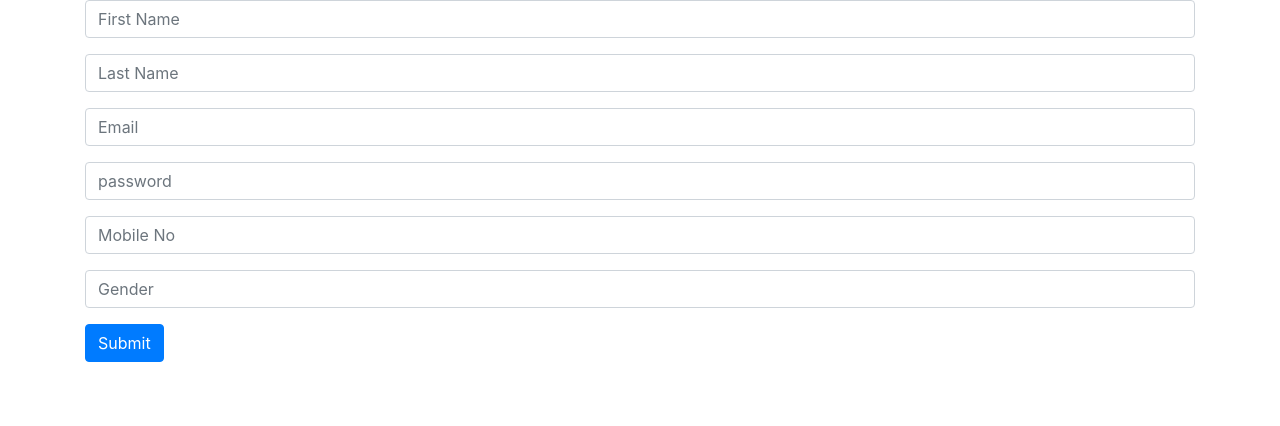
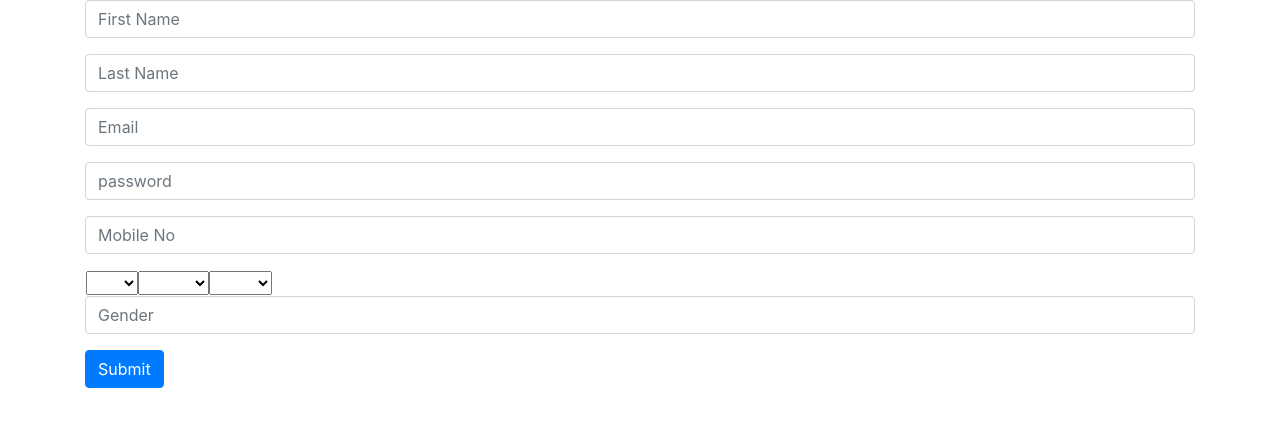
Before and after one commit to parthsapra/angular-yahoo, an Angular app: page / in a window 1280 px wide. Shown: the top 426 px of the page. Built offline with nearby package versions, Linux system fonts and the light colour scheme.

Commit message:
3 files modified

```diff
--- a/src/app/app.component.html
+++ b/src/app/app.component.html
@@ -1,7 +1,7 @@
 <div class="container">
 <form>
   <div class="form-group">
-    <input type="text" class="form-control" [(ngModel)]="user.firstName" [ngModelOptions]="{standalone: true}" placeholder="First Name">
+    <input type="text" required class="form-control" [(ngModel)]="user.firstName" [ngModelOptions]="{standalone: true}" placeholder="First Name" #firstNameControl="ngModel" >
   </div>
   <div class="form-group">
     <input type="text" class="form-control" [(ngModel)]="user.lastName" [ngModelOptions]="{standalone: true}" placeholder="Last Name">
@@ -15,6 +15,56 @@
   <div class="form-group">
     <input type="number" class="form-control" [(ngModel)]="user.mobileNo" [ngModelOptions]="{standalone: true}" placeholder="Mobile No">
   </div>
+  <div>
+    	<td>
+				<select [(ngModel)]="user.day"[ngModelOptions]="{standalone: true}">
+          <option value="0" disabled>Day</option>
+          <option>1</option>
+          <option>2</option>
+          <option>3</option>
+          <option>4</option>
+          <option>5</option>
+          <option>6</option>
+          <option>7</option>
+          <option>8</option>
+          <option>9</option>
+          <option>10</option>
+          <option>11</option>
+          <option>12</option>
+        </select>
+				<select  [(ngModel)]="user.month"[ngModelOptions]="{standalone: true}">
+          <option value="0" disabled>Month</option>
+          <option>JAN</option>
+          <option>FEB</option>
+          <option>MAR</option>
+          <option>APR</option>
+          <option>MAY</option>
+          <option>JUN</option>
+          <option>JUL</option>
+          <option>AUG</option>
+          <option>SEP</option>
+          <option>OCT</option>
+          <option>NOV</option>
+          <option>DEC</option>
+        </select>
+				<select [(ngModel)]="user.year"[ngModelOptions]="{standalone: true}">
+          <option value="0" disabled>Year</option>
+          <option>2010</option>
+          <option>2009</option>
+          <option>2007</option>
+          <option>2006</option>
+          <option>2005</option>
+          <option>2004</option>
+          <option>2003</option>
+          <option>2002</option>
+          <option>2001</option>
+          <option>2000</option>
+          <option>1999</option>
+          <option>1998</option>
+        </select>
+			</td>
+
+  </div>
   <div class="form-group">
     <input type="text" class="form-control" [(ngModel)]="user.gender" [ngModelOptions]="{standalone: true}" placeholder="Gender">
   </div>
--- a/src/app/app.component.ts
+++ b/src/app/app.component.ts
@@ -9,5 +9,8 @@ export class AppComponent  {
   user:YahooUser = new YahooUser();
   submit(){
     console.log(this.user);
+    if(this.user.firstName==""){
+      alert("dsfdsf");
+    }
   }
 }
--- a/src/app/yahoo.model.ts
+++ b/src/app/yahoo.model.ts
@@ -3,6 +3,9 @@ export class YahooUser{
   lsstName:string;
   email:string;
   password:string;
+  day:number;
+  month:number;
+  year:number;
   mobileNo:string;
   gender:string;
 }
```
